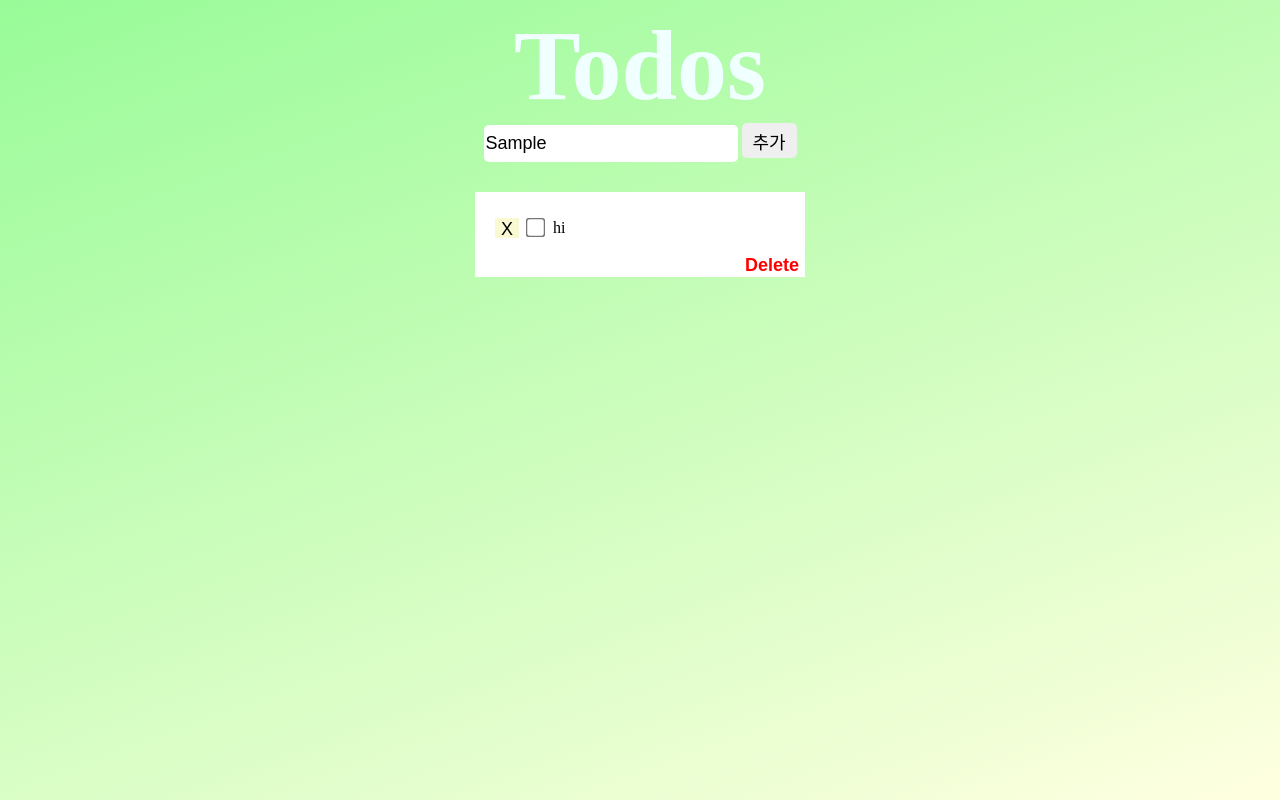
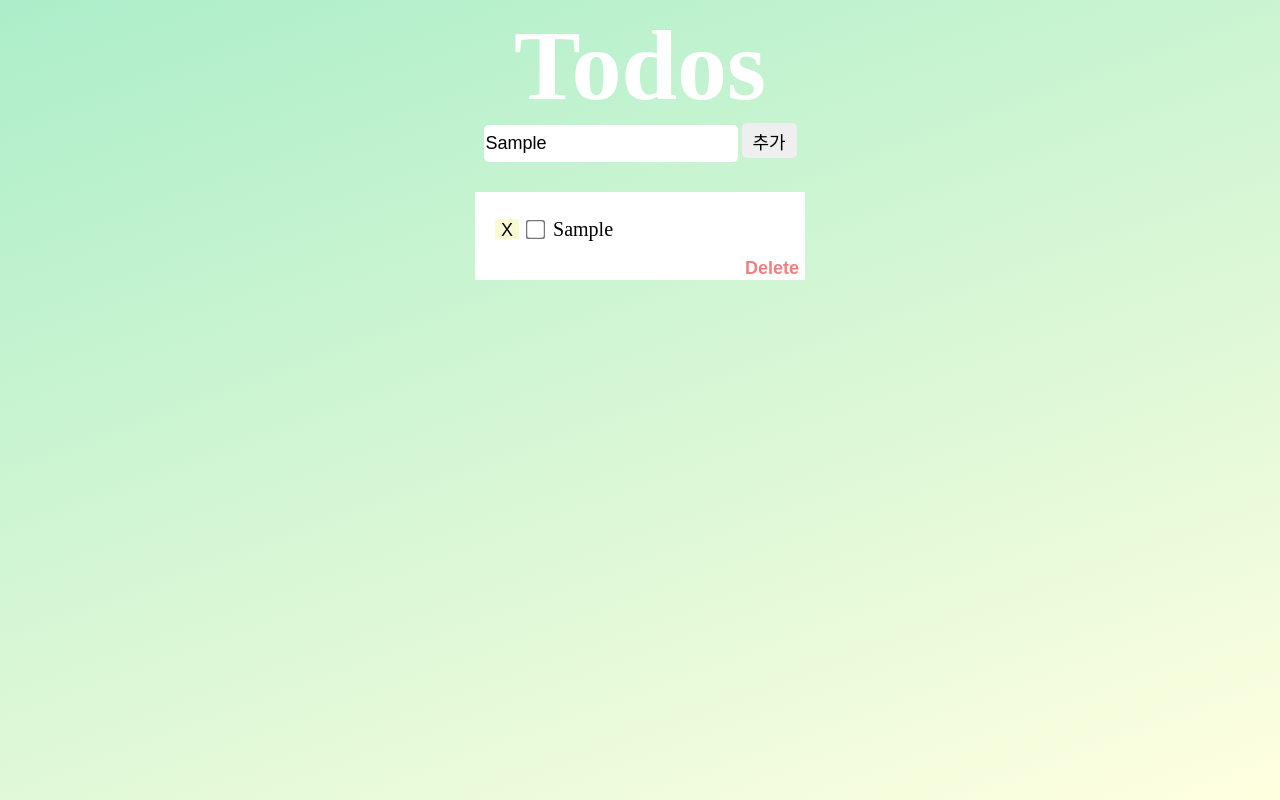
Before and after one commit to jikwan0327/todolist, a plain HTML site: page index.html in a window 1280 px wide. Both pictures are taken after typing "Sample" into the empty fields and a click on the button "추가". Drawn offline with nearby package versions, Linux system fonts and the light colour scheme.

Commit message:
todolist(3)

```diff
--- a/index.css
+++ b/index.css
@@ -7,13 +7,13 @@ body {
     display: flex;
     align-items: center;
     flex-direction: column;
-    background: linear-gradient(-200deg, PaleGreen, LightYellow);
+    background: linear-gradient(-200deg, rgb(172, 238, 201), LightYellow);
 }
 
 .todotitle {
     font-size: 100px;
     font-weight: bold;
-    color: azure;
+    color: rgb(255, 255, 255);
 }
 
 .todohead > form > input {
@@ -47,7 +47,7 @@ body {
     float: right;
     border: 0;
     background-color: white;
-    color: red;
+    color: lightcoral;
     font-size: 18px;
     font-weight: bold;
 }
@@ -79,4 +79,6 @@ div > ul > li > input {
 
 #newlist {
     margin-left: 8px;
+    font-size: 20px;
+    font-style: normal;
 }
--- a/index.html
+++ b/index.html
@@ -4,7 +4,6 @@
         <meta charset="UTF-8" />
         <title>TODO-VanilaJS</title>
         <link rel="stylesheet" href="index.css" />
-        <script src="index.js"></script>
     </head>
     <body>
         <div class="todotitle">Todos</div>
@@ -18,19 +17,16 @@
         <div class="todomain">
             <div class="empty"></div>
             <p id="emptylist"></p>
-            <ul>
-                <li>
-                    <button>X</button>
-                    <input type="checkbox" id="checkList" />
-                    <div id="newlist">hi</div>
-                </li>
-            </ul>
+            <ul></ul>
             <button class="delete" onclick="Delete()">Delete</button>
         </div>
     </body>
+
     <script src="https://code.jquery.com/jquery-latest.min.js"></script>
-    <script>
+    <script src="index.js"></script>
+    <!-- <script>
         $("#checkList").click(function () {
+            console.log("dsad");
             let checkList = $("#checkList").prop("checked");
 
             if (checkList) {
@@ -43,5 +39,5 @@
                 document.getElementById("newlist").style.textDecoration = "none";
             }
         });
-    </script>
+    </script> -->
 </html>
--- a/index.js
+++ b/index.js
@@ -1,21 +1,43 @@
-var toDoList = "";
-for (var i = 0; i < toDoList.length; i++) {
-    let doList = toDoList;
-    toDoList =
-        toDoList +
+var toDoList = Array();
+var i = 0;
+function getInput() {
+    toDoList.push(document.getElementById("addlist").value);
+    // "<li>" +
+    // "<button>X</button>" +
+    // '<input type="checkbox" id="checkList" />' +
+    // '<div id="newlist">' +
+    // "</div>" +
+    // "</li>";
+    document.querySelector("ul").innerHTML =
         "<li>" +
-        "<button>X</button>" +
-        '<input type="checkbox" id="checkList" />' +
+        '<button onclick="DeleteOne()">X</button>' +
+        '<input type="checkbox" id="checkList" onclick="is_checked()"/>' +
         '<div id="newlist">' +
-        "toDoList[i]" +
+        toDoList[i] +
         "</div>" +
         "</li>";
+    i++;
 }
-document.querySelector("ul").innerHTML = toDoList;
+// for (var i = 0; i < toDoList.length; i++) {
+//     toDoList[i] = toDoList;
+// }
 
-// const getInput = () => {
-// };
+const Delete = () => {
+    var j = toDoList.length;
+    toDoList.splice(0, j);
+    document.querySelector("ul").innerHTML = "";
+    i = 0;
+};
+function is_checked() {
+    var checkbox = document.getElementById("checkList");
+    var is_checked = checkbox.checked;
+    if (is_checked) {
+        document.getElementById("newlist").style.color = "rgba(200, 200, 200, 100";
+        document.getElementById("newlist").style.textDecoration = "line-through";
+    } else {
+        document.getElementById("newlist").style.color = "black";
+        document.getElementById("newlist").style.textDecoration = "none";
+    }
+}
 
-// const Delete = () => {
-//     let ul = (document.querySelector("ul").innerHTML = "");
-// };
+function DeleteOne() {}
```
